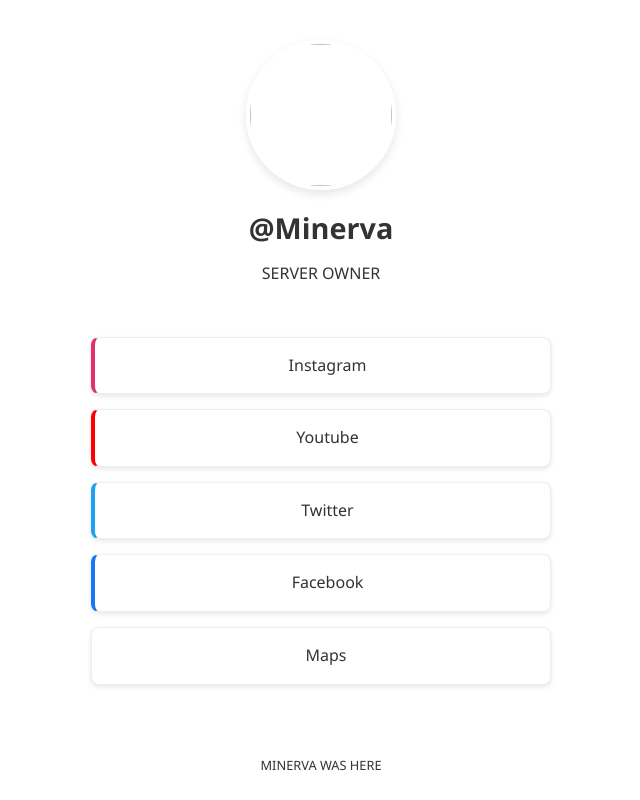
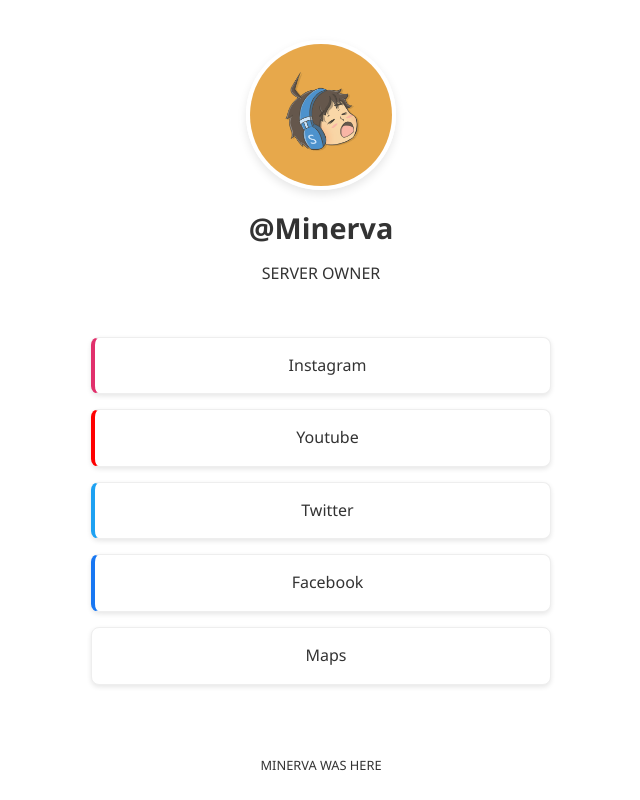
Before and after one commit to achmadrisky/linktree, a plain HTML site: page index.html in a window 1280 px wide. Shown: the whole page, without its empty margins (319-959 px from the left). Drawn offline with Linux system fonts and the light colour scheme; the site is published under a folder, as on GitHub Pages, so addresses that start at the root find nothing.

Commit message:
Update index.html

```diff
--- a/index.html
+++ b/index.html
@@ -11,7 +11,7 @@
         <div class="card">
             <header>
                 <div class="profile-pic">
-                    <img src="/minerva.jpg" alt="">
+                    <img src="minerva.jpg" alt="">
                 </div>
                 <h1>@Minerva</h1>
                 <p class="bio">SERVER OWNER</p>
```
